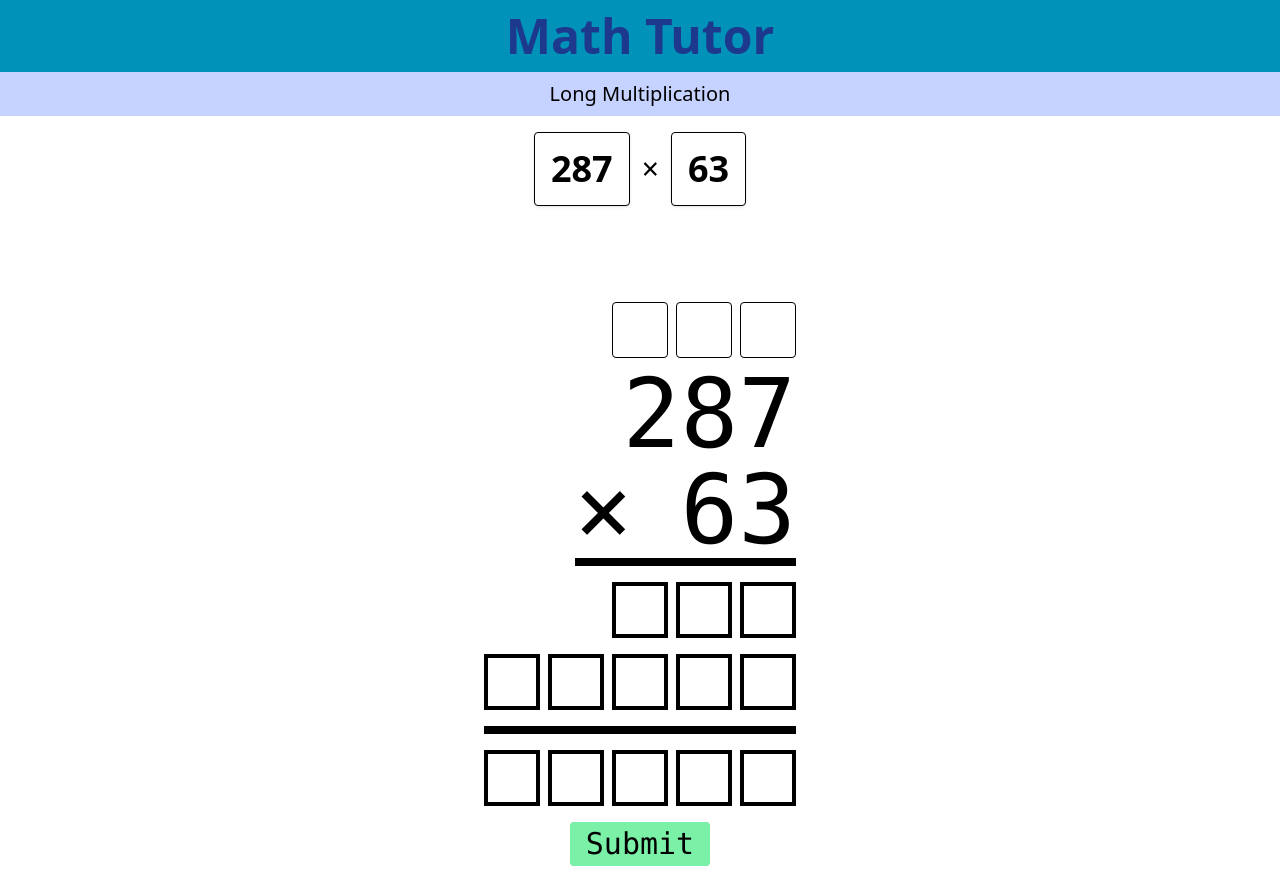
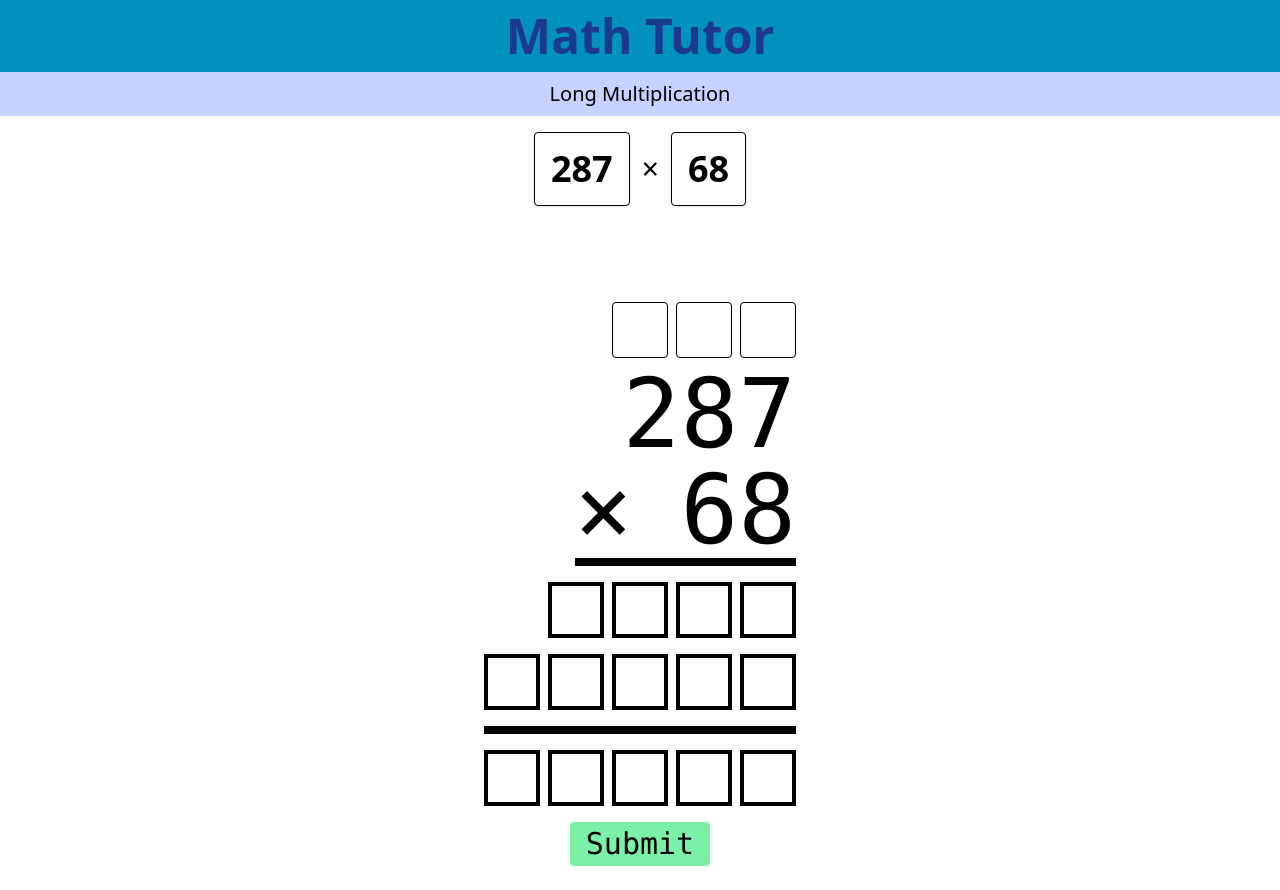
Before and after one commit to tomxnguy/multiplication-tutor, a React (Vite) app: page / in a window 1280 px wide. Built offline with nearby package versions, Linux system fonts and the light colour scheme.

Commit message:
Update number

```diff
--- a/src/Pages/MultiplicationTutor.tsx
+++ b/src/Pages/MultiplicationTutor.tsx
@@ -4,7 +4,7 @@ import MultiplicationSteps from "../Components/MultiplicationSteps";
 
 export default function MultiplicationTutor() {
   const [num1] = useState(() => Math.floor(Math.random() * 1000) + 1);
-  const [num2] = useState(() => Math.floor(Math.random() * 90) + 10);
+  const [num2] = useState(() => Math.floor(Math.random() * 100) + 10);
 
   return (
     <>
```
